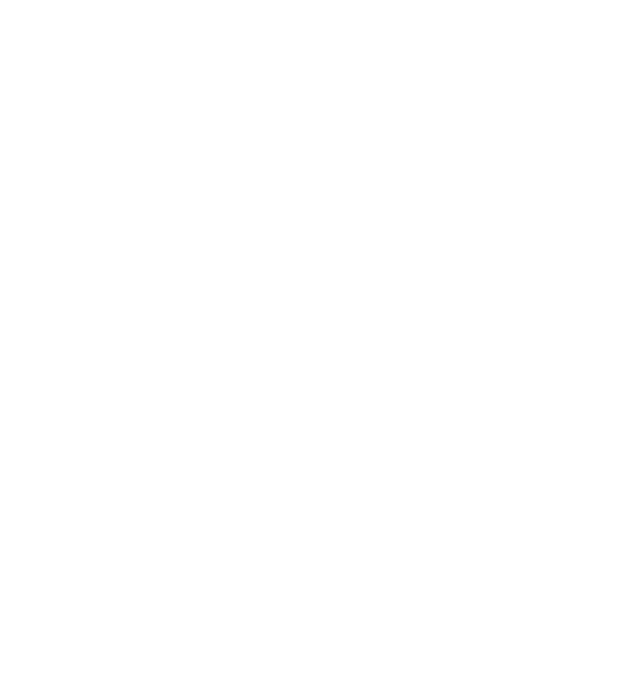
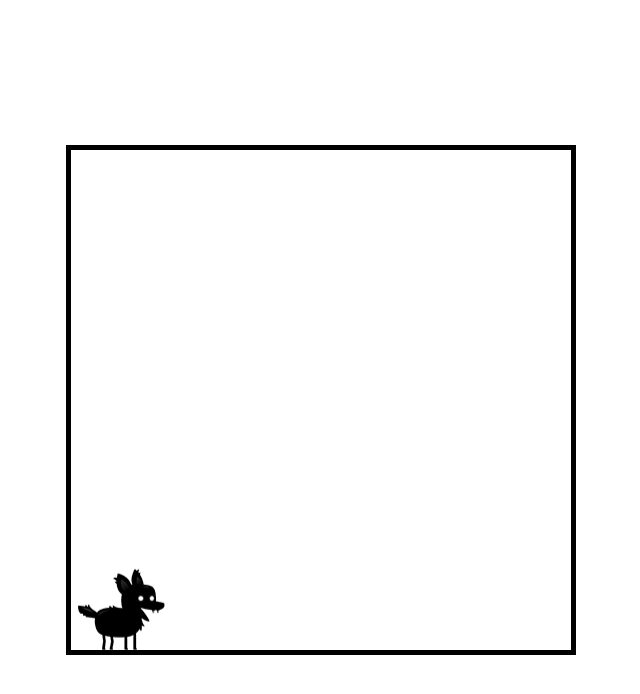
Before and after one commit to sebasinmas/clickShoot, a plain HTML site: page index.html in a window 1280 px wide. Shown: the whole page, without its empty margins (319-959 px from the left). Drawn offline with Linux system fonts and the light colour scheme.

Commit message:
Añade logica basica y DeltaTime

```diff
--- a/index.html
+++ b/index.html
@@ -4,8 +4,12 @@
     <meta charset="UTF-8" />
     <meta name="viewport" content="width=device-width, initial-scale=1.0" />
     <title>Minigame</title>
+    <link rel="stylesheet" href="./styles.css" />
+    <link rel="icon" href="https://www.digitalmex.mx/media/k2/items/cache/fe1e4f64f52fa50496116ff712999145_XL.jpg" type="image/x-icon"/>
   </head>
   <body>
-    <canvas width="100%" height="100%" id="game"> </canvas>
+    <canvas id="canvas1"></canvas>
+    <img id="player" src="assets/player.png">
+    <script type="module" src="./index.js"></script>
   </body>
 </html>
--- a/index.js
+++ b/index.js
@@ -0,0 +1,43 @@
+import {Player} from "./player.js";
+import { InputHandler } from "./input.js";
+
+window.addEventListener("load", function () {
+  const canvas = document.getElementById("canvas1");
+  /** @type {CanvasRenderingContext2D}*/
+  const ctx = canvas.getContext("2d");
+  canvas.width = 500;
+  canvas.height = 500;
+
+  class Game {
+    constructor(width, height) {
+      this.width = width;
+      this.height = height;
+      this.player = new Player(this);
+      this.inputHandler = new InputHandler();
+    }
+    update(deltaTime) {
+        this.player.update(deltaTime);
+    }
+
+    draw(context) {
+        this.player.draw(context);
+    }
+
+  }
+
+
+
+  const game = new Game(canvas.width, canvas.height);
+  let lastTime = 0;
+  function animate(timestamp){  // This is the game loop so here we do actual things >:)
+    const deltaTime=timestamp-lastTime;
+    lastTime = timestamp;
+    //Delta time things up this
+    ctx.clearRect(0,0,canvas.width, canvas.height);
+    //Update and draw below
+    game.update(deltaTime);
+    game.draw(ctx);
+    requestAnimationFrame(animate);
+  }
+  requestAnimationFrame(animate)
+});
--- /dev/null
+++ b/input.js
@@ -0,0 +1,31 @@
+export class InputHandler {
+  constructor() {
+    this.keys = [];
+    window.addEventListener("keydown", (e) => {
+      if (
+        (e.key === "ArrowDown" ||
+          e.key === "ArrowUp" ||
+          e.key === "ArrowLeft" ||
+          e.key === "ArrowRight" ||
+          e.key === "Enter") &&
+        this.keys.indexOf(e.key) === -1
+      ) {
+        this.keys.push(e.key);
+      }
+      console.log(e.key, this.keys);
+
+    });
+    window.addEventListener("keyup", (e) => {
+      if (
+        e.key === "ArrowDown" ||
+        e.key === "ArrowUp" ||
+        e.key === "ArrowLeft" ||
+        e.key === "ArrowRight" ||
+        e.key === "Enter"
+      ) {
+        this.keys.splice(this.keys.indexOf(e.key), 1);
+      }
+      console.log(e.key, this.keys);
+    });
+  }
+}
--- /dev/null
+++ b/player.js
@@ -0,0 +1,17 @@
+export class Player{
+    constructor(game){
+        this.game = game;
+        this.width= 100;
+        this.height = 91.3;
+        this.x = 0;
+        this.y = this.game.height-this.height;
+        this.image=document.getElementById('player')
+    }
+    update(deltaTime){
+        // this.x++*deltaTime;
+
+    }
+    draw(/** @type {CanvasRenderingContext2D} */context){
+        context.drawImage(this.image,0,0, this.width,this.height, this.x, this.y, this.width, this.height)
+    }
+}
--- a/styles.css
+++ b/styles.css
@@ -0,0 +1,19 @@
+* {
+  margin: 0;
+  padding: 0;
+  box-sizing: border-box;
+}
+
+#canvas1 {
+  border: 5px solid black;
+  position: absolute;
+  top: 50%;
+  left: 50%;
+  transform: translate(-50%,-50%);
+  max-width: 100%;
+  max-height: 100%;
+}
+
+#player{
+    display: none;
+}
```
Also changed, not shown: assets/player.png (added).
